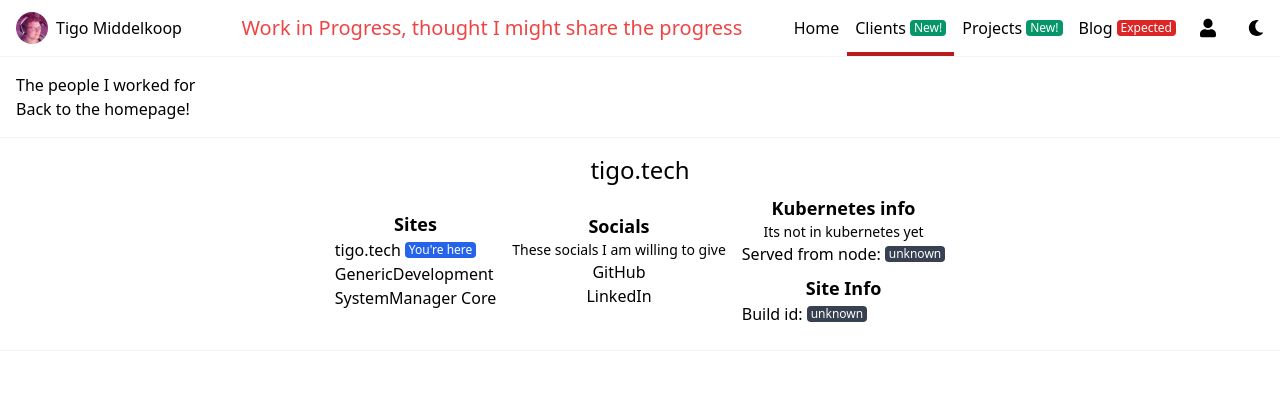
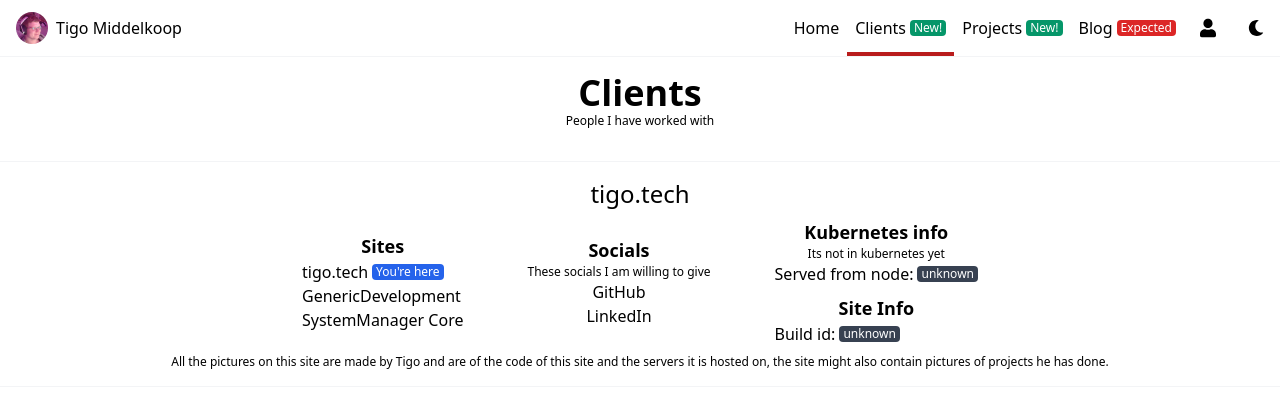
Before and after one commit to tigomiddelkoop/Portfolio, a Next.js app: page /clients in a window 1280 px wide. Shown: the top 408 px of the page. Built offline with nearby package versions, Linux system fonts and the light colour scheme.

Commit message:
I GOT DARKMODE SWITCH WORKING!

```diff
--- a/src/components/card.tsx
+++ b/src/components/card.tsx
@@ -1,6 +1,6 @@
 export default function Card({children}) {
     return (
-        <div className={"rounded-lg w-full border-gray-300 border shadow-lg"}>
+        <div className={"rounded-lg w-full bg-gray-50 border-gray-300 border shadow-lg dark:bg-gray-700 dark:border-gray-600 dark:text-white"}>
             {children}
         </div>
     )
--- a/src/components/footer.module.scss
+++ b/src/components/footer.module.scss
@@ -1,5 +1,5 @@
 .footerCategoryContainer {
-  @apply p-2
+  @apply py-2 px-8
 }
 
 .footerCategoryTitle {
@@ -7,5 +7,5 @@
 }
 
 .footerCategorySubTitle {
-  @apply text-sm
+  @apply text-xs
 }
--- a/src/components/footer.tsx
+++ b/src/components/footer.tsx
@@ -30,9 +30,9 @@ export default function Footer() {
                 <div className={"mb-2"}>
                     <p className={styles.footerCategoryTitle}>Kubernetes info</p>
                     <div className={styles.footerCategorySubTitle}>
-                        <p>Its not in kubernetes yet</p>
-                        {/*<p>That's right! It's deployed in kubernetes!</p>*/}
-                        {/*<p>I'm even learning kubernetes</p>*/}
+                        <p className={"text-xs"}>Its not in kubernetes yet</p>
+                        {/*<p className={"text-xs"}>That's right! It's deployed in kubernetes!</p>*/}
+                        {/*<p className={"text-xs"}>I'm even learning kubernetes</p>*/}
                     </div>
                     <div className={"flex items-center"}>
                         <p className={"mr-1"}>Served from node: </p>
@@ -48,6 +48,7 @@ export default function Footer() {
                 </div>
             </div>
         </div>
+        <p className={"text-xs"}>All the pictures on this site are made by Tigo and are of the code of this site and the servers it is hosted on, the site might also contain pictures of projects he has done.</p>
     </footer>
 
 }
--- a/src/components/layout.tsx
+++ b/src/components/layout.tsx
@@ -2,12 +2,12 @@ import styles from './layout.module.scss'
 import Navbar from "./navbar";
 import Footer from "./footer";
 
-export default function Layout({children}) {
+export default function Layout({children, theme, changeTheme}) {
     return (
-        <div>
-            <Navbar/>
+        <div className={theme + " h-screen"}>
+            <Navbar changeTheme={changeTheme} />
             <div className={"dark:bg-gray-800"}>
-                <div className={"p-4"}>
+                <div className={"p-4 min-h-full"}>
                     {children}
                 </div>
             </div>
--- a/src/components/navbar.tsx
+++ b/src/components/navbar.tsx
@@ -16,6 +16,7 @@ const activeNav = styles.navItemActive + darkHover;
 const navButton = styles.navButton + darkHover
 
 export default function Navbar(props, test) {
+
 
     const router = useRouter();
     const [navBarOpen, setNavBarOpen] = useState(false);
@@ -38,7 +39,6 @@ export default function Navbar(props, test) {
                     </div>
                 </Link>
                 <div className={"flex flex-1 lg:text-xl dark:text-white items-center justify-center"}>
-                    <p className={"hidden lg:block animate-pulse text-red-500"}>Work in Progress, thought I might share the progress</p>
                 </div>
                 <div>
                     <button onClick={() => setNavBarOpen(!navBarOpen)}
@@ -79,12 +79,12 @@ export default function Navbar(props, test) {
                     <div className={"flex"}>
                         <Link href={"/login"}>
                             <div className={navButton}>
-                            <Image height={24}
-                                   width={16}
-                                   src={"/svg/user-solid.svg"}/>
+                                <Image height={24}
+                                       width={16}
+                                       src={"/svg/user-solid.svg"}/>
                             </div>
                         </Link>
-                        <button className={navButton}>
+                        <button onClick={props.changeTheme} className={navButton}>
                             <Image height={24}
                                    width={16}
                                    src={"/svg/moon-solid.svg"}/>
--- a/src/pages/_app.tsx
+++ b/src/pages/_app.tsx
@@ -1,16 +1,42 @@
 import '../styles/globals.css'
 import Layout from "../components/layout";
 import {useRouter} from "next/router";
+import {useEffect, useState} from "react";
 
 function MyApp({Component, pageProps}) {
 
+    const [theme, setTheme] = useState("");
+
     const router = useRouter();
 
-    if (router.pathname.includes("/login") || router.pathname.includes("/yeet")) return <Component {...pageProps} />
+    function changeTheme() {
+
+        const currentTheme = theme
+        if (currentTheme == "light") {
+            window.localStorage.theme = "dark";
+            setTheme("dark");
+        } else if (currentTheme == "dark") {
+            window.localStorage.theme = "light";
+            setTheme("light");
+        }
+
+    }
+
+    useEffect(() => {
+        let theme;
+
+        if ((!('theme' in localStorage) && window.matchMedia('(prefers-color-scheme: dark)').matches) || window.localStorage.theme == "dark") {
+            theme = "dark"
+        } else {
+            theme = "light"
+        }
+        setTheme(theme);
+    });
+
+    if (router.pathname.includes("/login") || router.pathname.includes("/blog")) return <Component {...pageProps} />
 
 
-
-    return <Layout><Component {...pageProps} /></Layout>
+    return <Layout changeTheme={changeTheme} theme={theme}><Component {...pageProps} /></Layout>
 }
 
 export default MyApp
--- a/src/pages/_document.tsx
+++ b/src/pages/_document.tsx
@@ -1,10 +1,7 @@
-import Document, {Html, Head, Main, NextScript} from 'next/document'
+import Document, {Html, Head, Main, NextScript} from 'next/document';
 
 class MyDocument extends Document {
 
-    state = {
-        theme: "dark"
-    }
 
     static async getInitialProps(ctx) {
 
@@ -13,27 +10,13 @@ class MyDocument extends Document {
 
     }
 
-    componentDidMount() {
-    }
-
-    componentWillMount() {
-    }
-
-    changeDarkMode() {
-        if(this.state.theme == "dark") this.setState({theme: "light"});
-        else if(this.state.theme == "light") this.setState({theme: "dark"});
-    }
 
     render() {
 
-
-        // @TODO Implement dark mode here?
-
-
         return (
-            <Html className={""}>
+            <Html>
                 <Head/>
-                <body className={"h-screen"}>
+                <body >
                 <Main/>
                 <NextScript/>
                 </body>
--- /dev/null
+++ b/src/pages/blog/index.tsx
@@ -0,0 +1,16 @@
+import Link from "next/link"
+
+export default function Login() {
+
+    return (
+        <div className={"dark"}>
+            <div className={"dark dark:text-white dark:bg-black h-screen flex flex-col justify-center"}>
+                <div className={"m-4"}>
+                    <h1 className={"text-6xl mb-1"}>Blog work in progress</h1>
+                    <Link href={"/"}>Go home</Link>
+                </div>
+            </div>
+        </div>
+    )
+
+}
--- a/src/pages/clients/index.tsx
+++ b/src/pages/clients/index.tsx
@@ -8,7 +8,9 @@ export default function index() {
         <Head>
             <title>Tigo Middelkoop - Clients</title>
         </Head>
-        <h1>The people I worked for</h1>
-        <h2 className={""}><Link href={"/"}>Back to the homepage!</Link></h2>
+        <div className={"text-center mb-4 dark:text-white"}>
+            <h1 className={"text-4xl font-semibold"}>Clients</h1>
+            <h5 className={"text-xs"}>People I have worked with</h5>
+        </div>
     </Fragment>
 }
--- a/src/pages/projects/index.tsx
+++ b/src/pages/projects/index.tsx
@@ -13,12 +13,12 @@ export default function index({projects}) {
             <Head>
                 <title>Tigo Middelkoop - Projects</title>
             </Head>
-            <div className={"text-center"}>
+            <div className={"text-center mb-4 dark:text-white"}>
                 <h1 className={"text-4xl font-semibold"}>All of my projects</h1>
                 <h5 className={"text-xs"}>Projects I have run or whose I am currently working on</h5>
             </div>
-            <div className={"flex flex-wrap flex-auto"}>
-                {projects.map(project => <div className={"flex-1 mx-1 mb-4"}><Projectcard project={project}/></div>)}
+            <div className={"flex flex-wrap flex-col lg:flex-row flex-auto"}>
+                {projects.map(project => <div key={project.title} className={"flex-1 mx-1 mb-4"}><Projectcard project={project}/></div>)}
             </div>
         </Fragment>
     )
```
Also changed, not shown: src/pages/index.tsx (+9 -0 lines).
